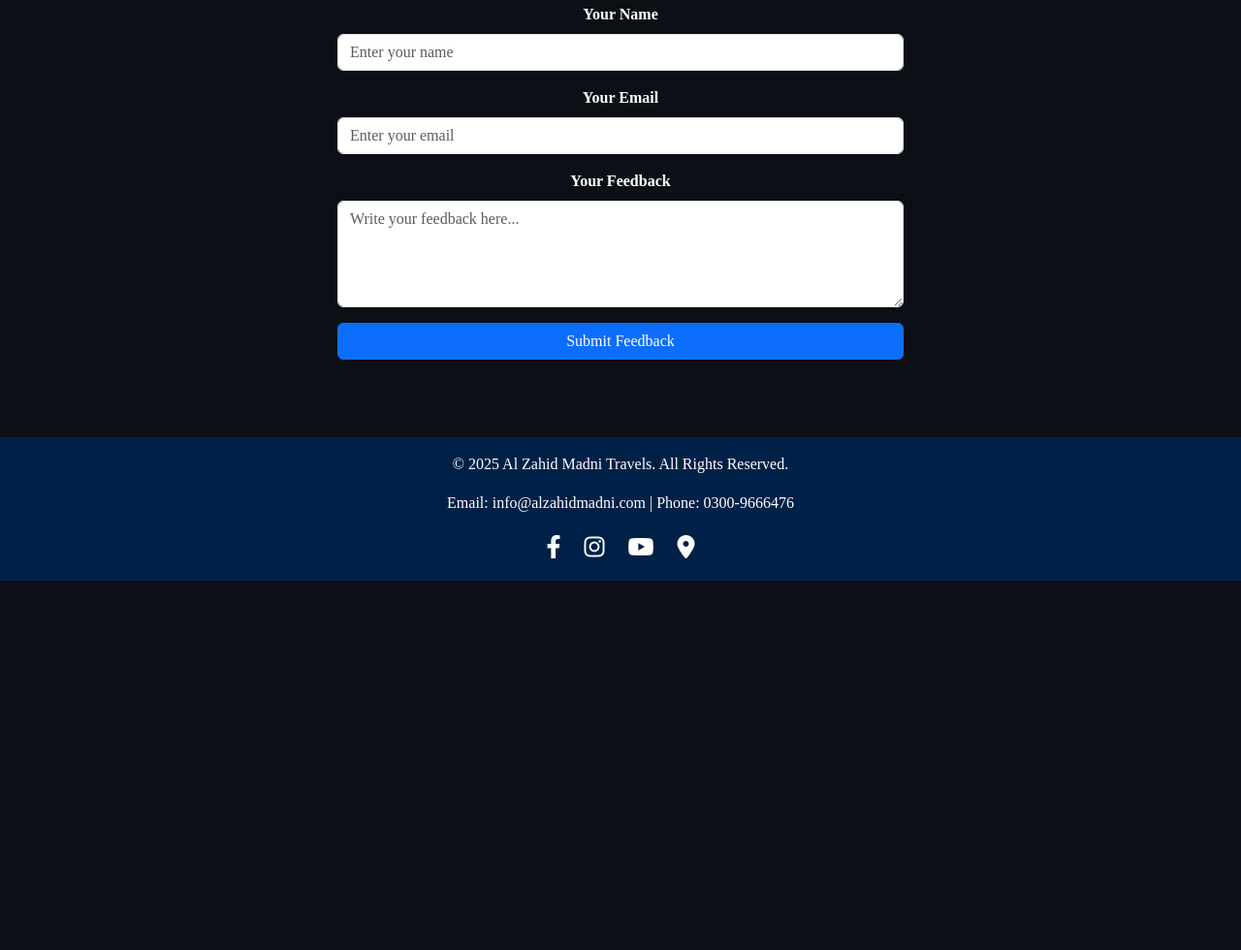
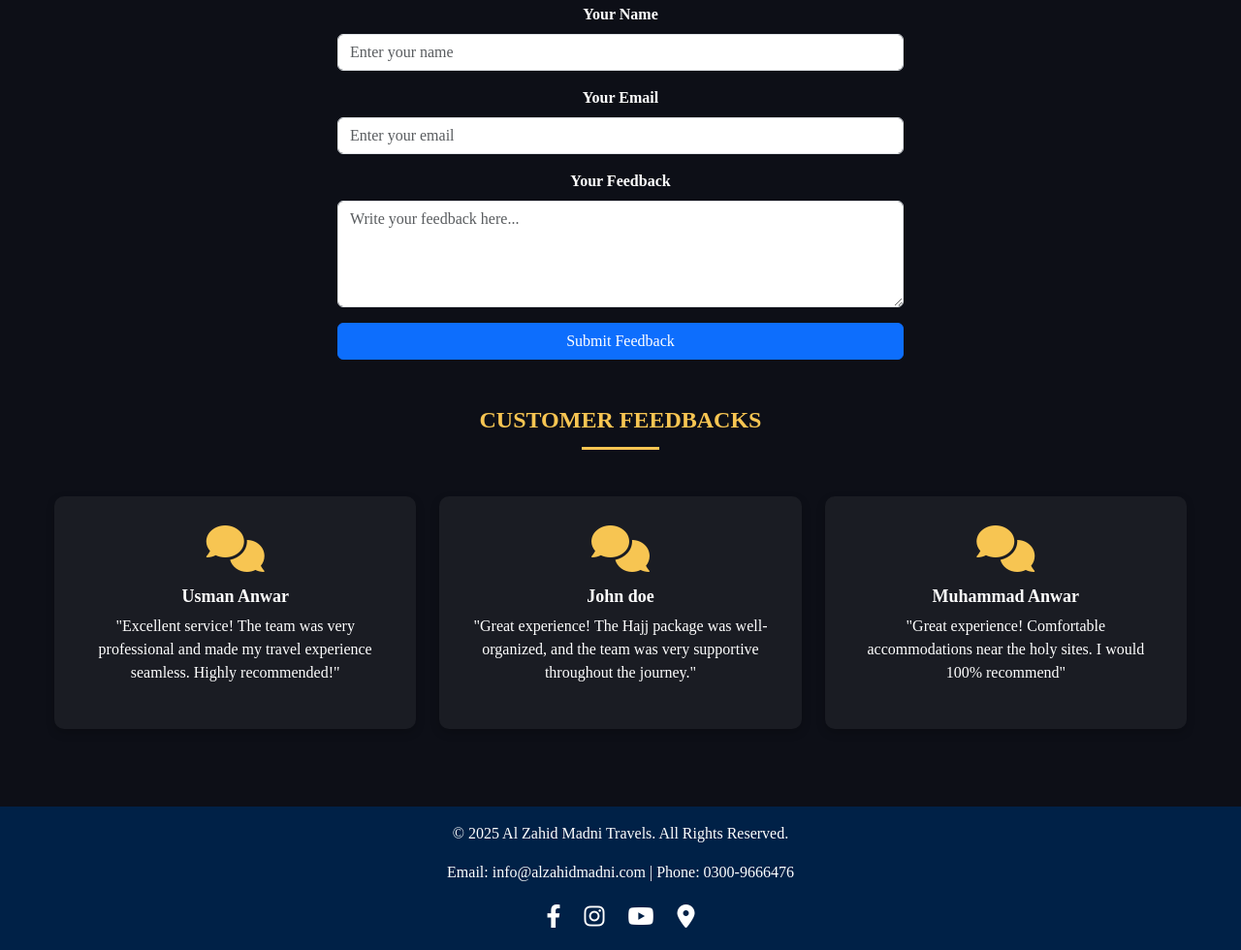
Before and after one commit to usmananwar12/Web_Assignment_2, a plain HTML site: page index.html in a window 1280 px wide. Shown: the part 1929-2909 px from the top of the page at 97% size. Before the commit the page ends 2528 px from the top, so only its background shows below. Drawn offline with nearby package versions, Linux system fonts and the light colour scheme.

Commit message:
demo feedbacks added isko abhi json file se lena ha

```diff
--- /dev/null
+++ b/bootstrap/package.json
@@ -0,0 +1,5 @@
+{
+  "dependencies": {
+    "bootstrap": "^5.3.3"
+  }
+}
--- a/index.html
+++ b/index.html
@@ -22,11 +22,12 @@
                         <li class="nav-item"><a class="nav-link" href="#home">Home</a></li>
                         <li class="nav-item"><a class="nav-link" href="#services">Our Services</a></li>
                         <li class="nav-item"><a class="nav-link" href="#about">About Us</a></li>
-                        <li class="nav-item"><a class="nav-link" href="#services">Feedback</a></li>
+                        <li class="nav-item"><a class="nav-link" href="#feedback">Feedback</a></li>
                     </ul>
                 </div>
             </div>
         </nav>
+
 
         <!-- Main Content -->
         <main id="home"class="container-fluid mt-5">
@@ -160,6 +161,35 @@
                         </form>
                     </div>
                 </div>
+                <div class="container-fluid">
+                    <div class="position-relative text-center mb-5 mt-5">
+                        <h2 class="section-title">Customer Feedbacks</h2>
+                        <div class="title-underline"></div>
+                    </div>
+                    <div class="row">
+                        <div class="col-md-4">
+                            <div class="service-card">
+                                <i class="fas fa-comments fa-3x"></i>
+                                <h3>Usman Anwar</h3>
+                                <p>"Excellent service! The team was very professional and made my travel experience seamless. Highly recommended!"</p>
+                            </div>
+                        </div>
+                        <div class="col-md-4">
+                            <div class="service-card">
+                                <i class="fas fa-comments fa-3x"></i>
+                                <h3>John doe</h3>
+                                <p>"Great experience! The Hajj package was well-organized, and the team was very supportive throughout the journey."</p>
+                            </div>
+                        </div>
+                        <div class="col-md-4">
+                            <div class="service-card">
+                                <i class="fas fa-comments fa-3x"></i>
+                                <h3>Muhammad Anwar</h3>
+                                <p>"Great experience! Comfortable accommodations near the holy sites. I would 100% recommend"</p>
+                            </div>
+                        </div>
+                    </div>
+                </div>
             </div>
         </section>
 
--- a/script.js
+++ b/script.js
@@ -18,3 +18,5 @@ document.addEventListener("DOMContentLoaded", function () {
         this.reset();
     });
 });
+
+// assignment # 2 code starts here
```
Also changed, not shown: 1 other file.
